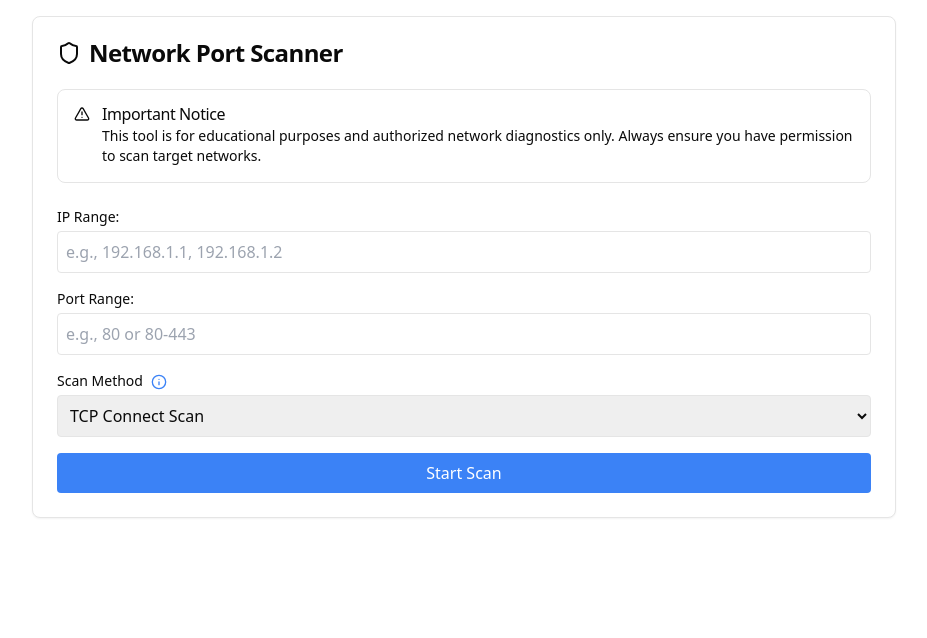
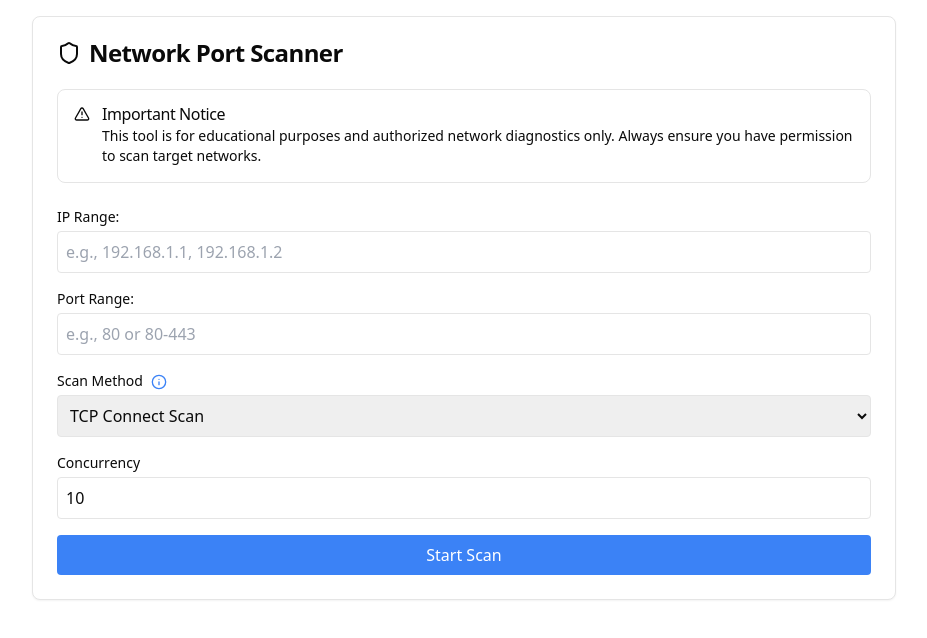
Before and after one commit to Joker666/port_scanner, a React (Vite) app in the folder ui/: page / in a window 1280 px wide. Shown: the top 638 px of the page, without its empty margins (176-1103 px from the left). Built offline with nearby package versions, Linux system fonts and the light colour scheme.

Commit message:
Configurable concurrency

```diff
--- a/ui/src/App.tsx
+++ b/ui/src/App.tsx
@@ -37,6 +37,7 @@ const PortScanner = () => {
   const [portRange, setPortRange] = useState("");
   const [scanMethod, setScanMethod] = useState("tcp");
   const [scanning, setScanning] = useState(false);
+  const [concurrency, setConcurrency] = useState<number>(10);
   const [results, setResults] = useState([]);
   const [error, setError] = useState("");
   const [showMethodInfo, setShowMethodInfo] = useState(false);
@@ -105,6 +106,12 @@ const PortScanner = () => {
       return false;
     }
 
+    // Concurrency validation
+    if (concurrency < 10 || concurrency > 100) {
+      setError("Concurrency must be between 10 and 100");
+      return false;
+    }
+
     return true;
   };
 
@@ -150,7 +157,9 @@ const PortScanner = () => {
       .map((ip) => ip.trim())
       .join(",");
 
-    fetch(`/api/scan/${scanMethod}?ips=${cleanedIpRange}&ports=${portRange}`)
+    fetch(
+      `/api/scan/${scanMethod}?ips=${cleanedIpRange}&ports=${portRange}&concurrency=${concurrency}`
+    )
       .then((response) => {
         if (response.ok) {
           response.json().then((data) => {
@@ -264,6 +273,25 @@ const PortScanner = () => {
               </div>
             )}
 
+            <div>
+              <label
+                htmlFor="concurrency"
+                className="block text-sm font-medium mb-1"
+              >
+                Concurrency
+              </label>
+              <input
+                className="w-full p-2 border rounded focus:ring-2 focus:ring-blue-500"
+                id="concurrency"
+                type="number"
+                value={concurrency}
+                onChange={(e) => setConcurrency(Number(e.target.value))}
+                min={10}
+                max={100}
+                placeholder="Enter concurrency (10-100)"
+              />
+            </div>
+
             {error && (
               <Alert variant="destructive">
                 <AlertTitle>Error</AlertTitle>
```
Also changed, not shown: 2 other files (tests, documents, lock files or other folders).
